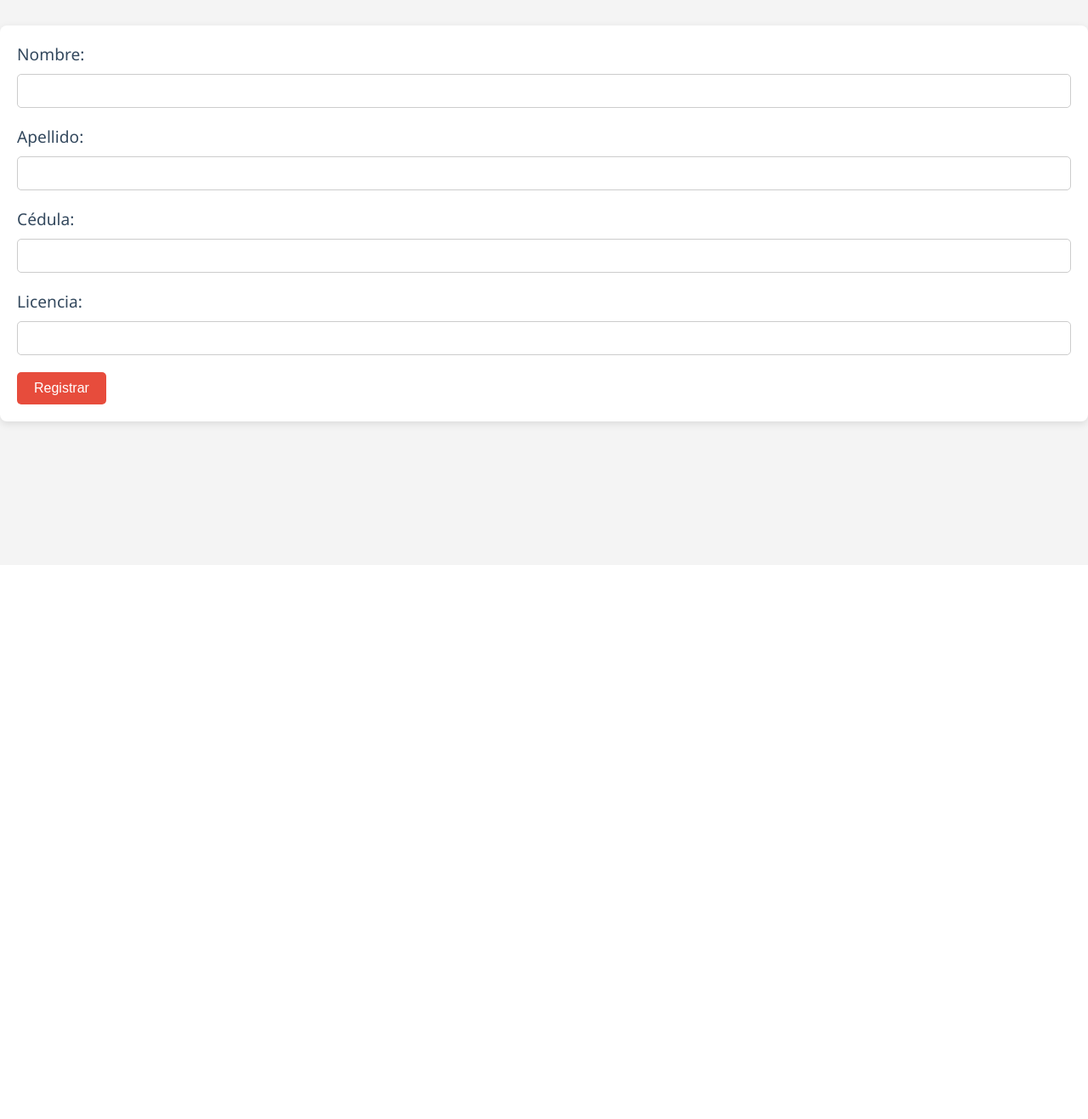
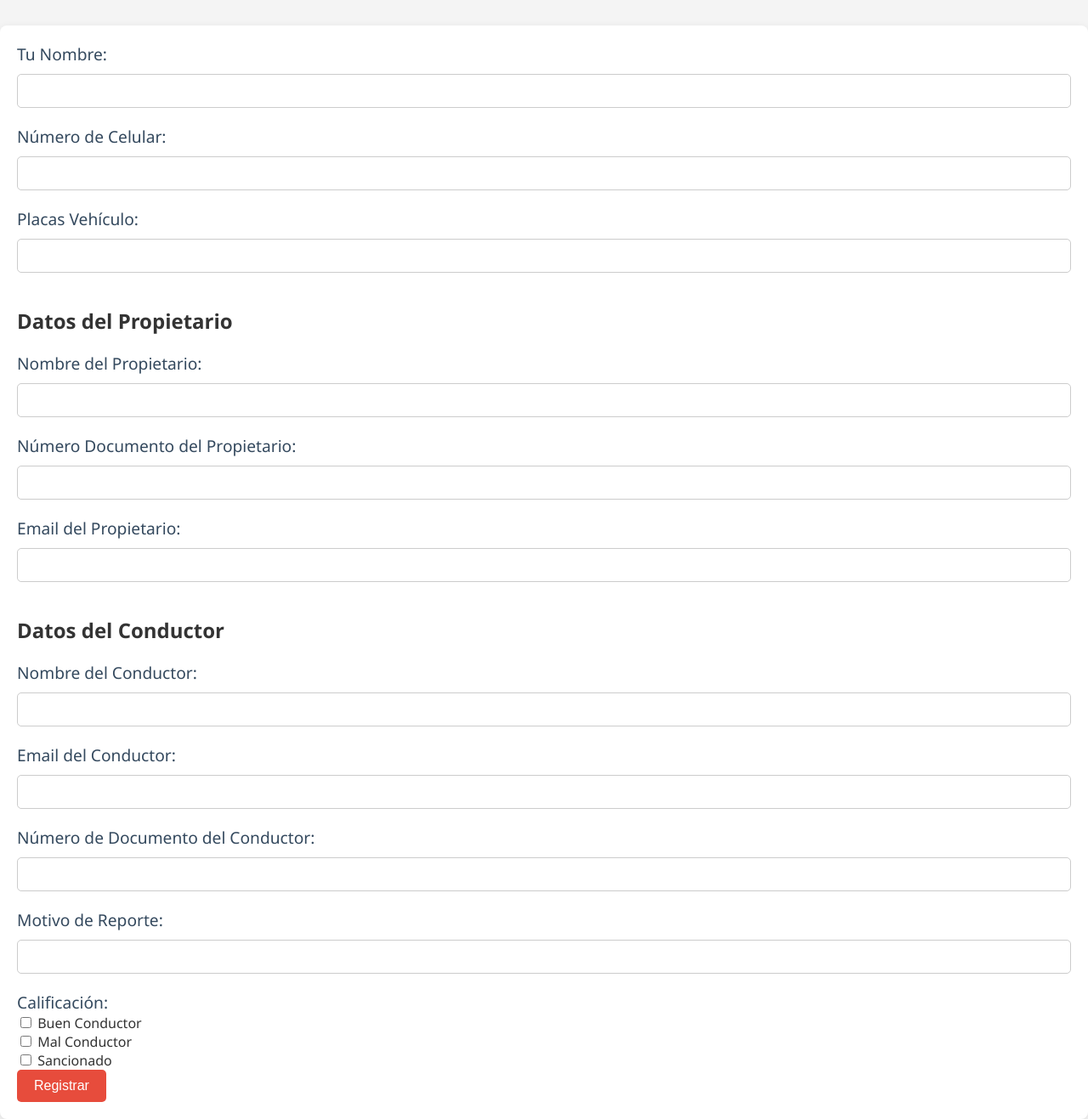
Before and after one commit to DanielSSH/DataDriverFinal, a Flask app: page /registro in a window 1280 px wide. Shown: the part 135-1452 px from the top of the page at 85% size. Before the commit the page ends 641 px from the top, so only its background shows below. Run offline with Flask 3, Linux system fonts and the light colour scheme; some libraries are stand-ins or nearby versions.

Commit message:
últimos cambios

```diff
--- a/app/app.py
+++ b/app/app.py
@@ -4,7 +4,6 @@ from MySQLdb.cursors import DictCursor
 
 app = Flask(__name__)
 
-# Configuración de MySQL
 app.config['MYSQL_HOST'] = 'localhost'
 app.config['MYSQL_USER'] = 'root'
 app.config['MYSQL_PASSWORD'] = 'Zonapets12345*'
@@ -39,21 +38,39 @@ def registro_conductor():
         apellido = request.form['apellido']
         cedula = request.form['cedula']
         licencia = request.form['licencia']
+        tu_nombre = request.form['tu_nombre']
+        celular = request.form['celular']
+        placas = request.form['placas']
+        nombre_propietario = request.form['nombre_propietario']
+        documento_propietario = request.form['documento_propietario']
+        email_propietario = request.form['email_propietario']
+        email_conductor = request.form['email_conductor']
+        motivo_reporte = request.form['motivo_reporte']
+        calificacion = request.form.getlist('calificacion')
 
         if not nombre or not apellido or not cedula or not licencia:
-            Flash('Todos los campos son obligatorios.', 'error')
+            flash('Todos los campos son obligatorios.', 'error')
             return redirect(url_for('registro_conductor'))
 
         conductor_existente = Conductor.query.filter_by(cedula=cedula).first()
         if conductor_existente:
-            Flash('La cédula ya está registrada.', 'error')
+            flash('La cédula ya está registrada.', 'error')
             return redirect(url_for('registro_conductor'))
 
         nuevo_conductor = Conductor(
             nombre=nombre,
             apellido=apellido,
             cedula=cedula,
-            licencia=licencia
+            licencia=licencia,
+            tu_nombre=tu_nombre,
+            celular=celular,
+            placas=placas,
+            nombre_propietario=nombre_propietario,
+            documento_propietario=documento_propietario,
+            email_propietario=email_propietario,
+            email_conductor=email_conductor,
+            motivo_reporte=motivo_reporte,
+            calificacion=','.join(calificacion)
         )
 
         try:
@@ -64,40 +81,12 @@ def registro_conductor():
             db.session.rollback()
             flash(f'Error al registrar el conductor: {str(e)}', 'error')
 
+        print(request.form)
 
-        return redirect(url_for('registro.html'))
+        return redirect(url_for('registro_conductor'))
 
     return render_template('registro.html')
 
-
-@app.before_request
-def before_request():
-    print("Antes de la petición...")
-
-@app.after_request
-def after_request(response):
-    print("Después de la petición...")
-    return response
-
-@app.route('/')
-def index():
-    cursos = ['PHP', 'Python', 'Java', 'Kotlin', 'Dart', 'JavaScript']
-    data = {
-        'titulo': 'DATA DRIVER',
-        'bienvenida': '¡Saludos!',
-        'cursos': cursos,
-        'numero_conductores': len(cursos)
-    }
-    return render_template('index.html', data=data)
-
-@app.route('/contacto/<nombre>/<int:edad>')
-def contacto(nombre, edad):
-    data = {
-        'titulo': 'contacto',
-        'nombre': nombre,
-        'edad': edad
-    }
-    return render_template('contacto.html', data=data)
 
 @app.route('/conductores')
 def listar_conductores():
--- a/app/templates/registro.html
+++ b/app/templates/registro.html
@@ -41,7 +41,7 @@
             color: #34495e;
         }
 
-        input[type="text"] {
+        input[type="text"], input[type="email"] {
             width: calc(100% - 22px);
             padding: 10px;
             margin-top: 10px;
@@ -101,17 +101,42 @@
 
     <!-- Formulario para registrar un conductor -->
     <form method="POST" action="{{ url_for('registro_conductor') }}">
-        <label for="nombre">Nombre:</label>
+        <label for="nombre">Tu Nombre:</label>
+        <input type="text" id="tu_nombre" name="tu_nombre" required>
+
+        <label for="celular">Número de Celular:</label>
+        <input type="text" id="celular" name="celular" required>
+
+        <label for="placas">Placas Vehículo:</label>
+        <input type="text" id="placas" name="placas" required>
+
+        <h2>Datos del Propietario</h2>
+        <label for="nombre_propietario">Nombre del Propietario:</label>
+        <input type="text" id="nombre_propietario" name="nombre_propietario" required>
+
+        <label for="documento_propietario">Número Documento del Propietario:</label>
+        <input type="text" id="documento_propietario" name="documento_propietario" required>
+
+        <label for="email_propietario">Email del Propietario:</label>
+        <input type="email" id="email_propietario" name="email_propietario" required>
+
+        <h2>Datos del Conductor</h2>
+        <label for="nombre">Nombre del Conductor:</label>
         <input type="text" id="nombre" name="nombre" required>
 
-        <label for="apellido">Apellido:</label>
-        <input type="text" id="apellido" name="apellido" required>
+        <label for="email_conductor">Email del Conductor:</label>
+        <input type="email" id="email_conductor" name="email_conductor" required>
 
-        <label for="cedula">Cédula:</label>
+        <label for="cedula">Número de Documento del Conductor:</label>
         <input type="text" id="cedula" name="cedula" required>
 
-        <label for="licencia">Licencia:</label>
-        <input type="text" id="licencia" name="licencia" required>
+        <label for="motivo_reporte">Motivo de Reporte:</label>
+        <input type="text" id="motivo_reporte" name="motivo_reporte" required>
+
+        <label>Calificación:</label><br>
+        <input type="checkbox" name="calificacion" value="Buen Conductor"> Buen Conductor<br>
+        <input type="checkbox" name="calificacion" value="Mal Conductor"> Mal Conductor<br>
+        <input type="checkbox" name="calificacion" value="Sancionado"> Sancionado<br>
 
         <button type="submit">Registrar</button>
     </form>
```
Also changed, not shown: app/templates/resultado_busqueda.html (+6 -6 lines).
